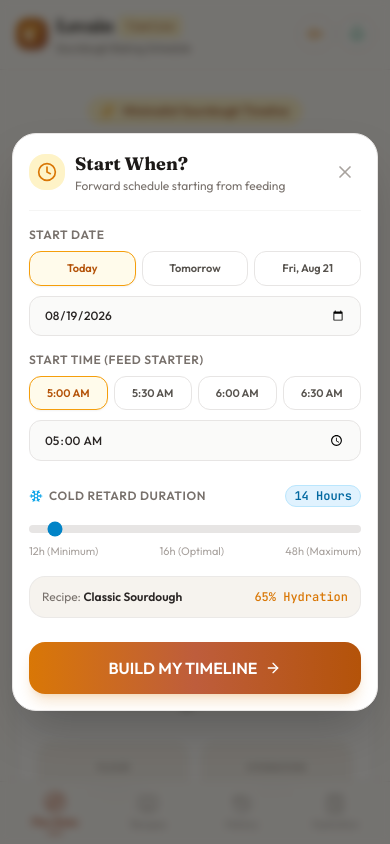
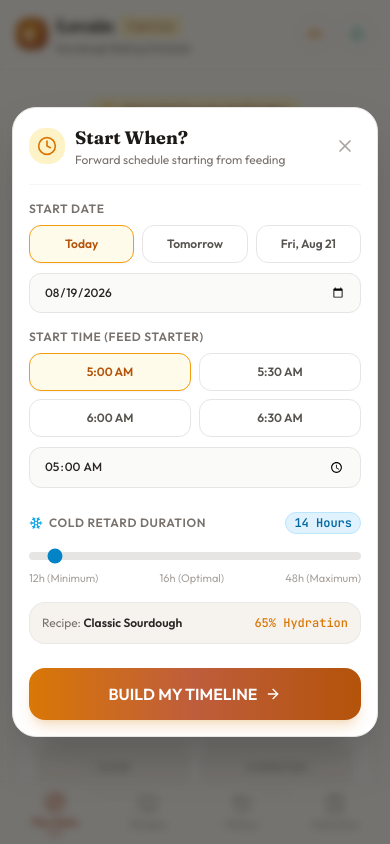
Before and after one commit to Daniel235Lobato/sourdough-timeline, a React (Vite) app: page / in a window 390 px wide. Both pictures are taken after a click on the button 195 px from the left and 337 px from the top of the page. Shown: the top 844 px of the page. Built offline with nearby package versions, Linux system fonts and the light colour scheme; the HTML template or start-up script is replaced by a standard one.

Commit message:
Eliminate horizontal card scroll and fix mobile bubble grid layout for Start When and Bake By

```diff
--- a/src/components/common/Modal.tsx
+++ b/src/components/common/Modal.tsx
@@ -42,13 +42,13 @@ export const Modal: React.FC<ModalProps> = ({
 
   return createPortal(
     <div
-      className={`fixed inset-0 z-50 flex items-center justify-center p-3 sm:p-6 overflow-y-auto overscroll-contain animate-fade-in ${backdropClass}`}
+      className={`fixed inset-0 z-50 flex items-center justify-center p-3 sm:p-6 overflow-y-auto overflow-x-hidden overscroll-contain animate-fade-in ${backdropClass}`}
       onClick={onClose}
       role="dialog"
       aria-modal="true"
     >
       <div
-        className={`bg-white dark:bg-stone-900 rounded-3xl w-full p-4 sm:p-6 shadow-2xl border border-stone-200 dark:border-stone-800 relative max-h-[90vh] overflow-y-auto my-auto ${maxWidthClass} ${cardClass}`}
+        className={`bg-white dark:bg-stone-900 rounded-3xl w-full p-4 sm:p-6 shadow-2xl border border-stone-200 dark:border-stone-800 relative max-h-[90vh] overflow-y-auto overflow-x-hidden my-auto ${maxWidthClass} ${cardClass}`}
         onClick={(e) => e.stopPropagation()}
       >
         {children}
--- a/src/components/home/BakeByModal.tsx
+++ b/src/components/home/BakeByModal.tsx
@@ -165,7 +165,7 @@ export const BakeByModal: React.FC<BakeByModalProps> = ({
             </label>
 
             {/* Quick Day Chips (only showing valid future days) */}
-            <div className="grid grid-cols-3 gap-1.5 sm:gap-2 mb-2.5">
+            <div className="grid grid-cols-3 gap-2 mb-2.5">
               {[earliestDaysOffset, earliestDaysOffset + 1, earliestDaysOffset + 2].map((offset) => {
                 const dayDate = addDays(new Date(), offset);
                 const dayStr = format(dayDate, 'yyyy-MM-dd');
@@ -177,7 +177,7 @@ export const BakeByModal: React.FC<BakeByModalProps> = ({
                     key={offset}
                     type="button"
                     onClick={() => handleQuickDaySelect(offset)}
-                    className={`py-2 px-1 sm:px-2 rounded-xl text-[11px] sm:text-xs font-semibold border transition-all text-center truncate ${
+                    className={`min-w-0 w-full py-2.5 px-1 sm:px-2 rounded-xl text-xs font-semibold border transition-all text-center truncate ${
                       isSelected
                         ? 'border-crust-500 bg-crust-50 dark:bg-crust-950/50 text-crust-700 dark:text-crust-300 shadow-sm'
                         : 'border-stone-200 dark:border-stone-800 text-stone-600 dark:text-stone-300 hover:bg-stone-50 dark:hover:bg-stone-800'
@@ -189,20 +189,20 @@ export const BakeByModal: React.FC<BakeByModalProps> = ({
               })}
             </div>
 
-            <div className="grid grid-cols-1 min-[340px]:grid-cols-2 gap-2">
+            <div className="grid grid-cols-1 sm:grid-cols-2 gap-2.5">
               <input
                 type="date"
                 min={minDateAttribute}
                 value={selectedDateStr}
                 onChange={(e) => setSelectedDateStr(e.target.value)}
-                className="w-full min-w-0 bg-stone-50 dark:bg-stone-800/80 border border-stone-200 dark:border-stone-700 rounded-xl px-3 py-2.5 text-xs sm:text-sm font-medium text-stone-800 dark:text-stone-200 focus:outline-none focus:ring-2 focus:ring-crust-500"
+                className="w-full min-w-0 max-w-full box-border bg-stone-50 dark:bg-stone-800/80 border border-stone-200 dark:border-stone-700 rounded-xl px-3.5 py-2.5 text-xs sm:text-sm font-medium text-stone-800 dark:text-stone-200 focus:outline-none focus:ring-2 focus:ring-crust-500"
               />
               <input
                 type="time"
                 step="1800"
                 value={selectedTimeStr}
                 onChange={(e) => setSelectedTimeStr(e.target.value)}
-                className="w-full min-w-0 bg-stone-50 dark:bg-stone-800/80 border border-stone-200 dark:border-stone-700 rounded-xl px-3 py-2.5 text-xs sm:text-sm font-medium text-stone-800 dark:text-stone-200 focus:outline-none focus:ring-2 focus:ring-crust-500"
+                className="w-full min-w-0 max-w-full box-border bg-stone-50 dark:bg-stone-800/80 border border-stone-200 dark:border-stone-700 rounded-xl px-3.5 py-2.5 text-xs sm:text-sm font-medium text-stone-800 dark:text-stone-200 focus:outline-none focus:ring-2 focus:ring-crust-500"
               />
             </div>
           </div>
@@ -212,13 +212,13 @@ export const BakeByModal: React.FC<BakeByModalProps> = ({
             <label className="block text-[11px] font-semibold uppercase tracking-wider text-stone-500 dark:text-stone-400 mb-1.5">
               Popular Target Times:
             </label>
-            <div className="grid grid-cols-2 min-[340px]:grid-cols-4 gap-1.5 sm:gap-2">
+            <div className="grid grid-cols-2 sm:grid-cols-4 gap-2">
               {['08:00', '10:00', '12:30', '17:00'].map((time) => (
                 <button
                   key={time}
                   type="button"
                   onClick={() => handleTimePreset(time)}
-                  className={`py-2 px-1 sm:px-2 rounded-xl text-[11px] sm:text-xs font-semibold border transition-all text-center whitespace-nowrap flex items-center justify-center ${
+                  className={`min-w-0 w-full py-2.5 px-2 rounded-xl text-xs font-semibold border transition-all text-center flex items-center justify-center ${
                     selectedTimeStr === time
                       ? 'border-crust-500 bg-crust-50 dark:bg-crust-950/50 text-crust-700 dark:text-crust-300 shadow-sm font-bold'
                       : 'border-stone-200 dark:border-stone-800 text-stone-600 dark:text-stone-300 hover:bg-stone-50 dark:hover:bg-stone-800'
--- a/src/components/home/StartWhenModal.tsx
+++ b/src/components/home/StartWhenModal.tsx
@@ -132,11 +132,11 @@ export const StartWhenModal: React.FC<StartWhenModalProps> = ({
             <label className="block text-xs font-semibold uppercase tracking-wider text-stone-500 dark:text-stone-400 mb-2">
               Start Date
             </label>
-            <div className="grid grid-cols-3 gap-1.5 sm:gap-2 mb-2.5">
+            <div className="grid grid-cols-3 gap-2 mb-2.5">
               <button
                 type="button"
                 onClick={() => handleQuickDate(0)}
-                className={`py-2 px-1 sm:px-2 rounded-xl text-[11px] sm:text-xs font-semibold border transition-all text-center truncate ${
+                className={`min-w-0 w-full py-2.5 px-1 sm:px-2 rounded-xl text-xs font-semibold border transition-all text-center truncate ${
                   selectedDateStr === format(new Date(), 'yyyy-MM-dd')
                     ? 'border-amber-500 bg-amber-50 dark:bg-amber-950/50 text-amber-700 dark:text-amber-300 shadow-sm'
                     : 'border-stone-200 dark:border-stone-800 text-stone-600 dark:text-stone-300 hover:bg-stone-50 dark:hover:bg-stone-800'
@@ -147,7 +147,7 @@ export const StartWhenModal: React.FC<StartWhenModalProps> = ({
               <button
                 type="button"
                 onClick={() => handleQuickDate(1)}
-                className={`py-2 px-1 sm:px-2 rounded-xl text-[11px] sm:text-xs font-semibold border transition-all text-center truncate ${
+                className={`min-w-0 w-full py-2.5 px-1 sm:px-2 rounded-xl text-xs font-semibold border transition-all text-center truncate ${
                   selectedDateStr === format(addDays(new Date(), 1), 'yyyy-MM-dd')
                     ? 'border-amber-500 bg-amber-50 dark:bg-amber-950/50 text-amber-700 dark:text-amber-300 shadow-sm'
                     : 'border-stone-200 dark:border-stone-800 text-stone-600 dark:text-stone-300 hover:bg-stone-50 dark:hover:bg-stone-800'
@@ -158,7 +158,7 @@ export const StartWhenModal: React.FC<StartWhenModalProps> = ({
               <button
                 type="button"
                 onClick={() => handleQuickDate(2)}
-                className={`py-2 px-1 sm:px-2 rounded-xl text-[11px] sm:text-xs font-semibold border transition-all text-center truncate ${
+                className={`min-w-0 w-full py-2.5 px-1 sm:px-2 rounded-xl text-xs font-semibold border transition-all text-center truncate ${
                   selectedDateStr === format(addDays(new Date(), 2), 'yyyy-MM-dd')
                     ? 'border-amber-500 bg-amber-50 dark:bg-amber-950/50 text-amber-700 dark:text-amber-300 shadow-sm'
                     : 'border-stone-200 dark:border-stone-800 text-stone-600 dark:text-stone-300 hover:bg-stone-50 dark:hover:bg-stone-800'
@@ -172,7 +172,7 @@ export const StartWhenModal: React.FC<StartWhenModalProps> = ({
                 type="date"
                 value={selectedDateStr}
                 onChange={(e) => setSelectedDateStr(e.target.value)}
-                className="w-full bg-stone-50 dark:bg-stone-800/80 border border-stone-200 dark:border-stone-700 rounded-xl px-3.5 py-2.5 text-xs sm:text-sm font-medium text-stone-800 dark:text-stone-200 focus:outline-none focus:ring-2 focus:ring-amber-500"
+                className="w-full min-w-0 max-w-full box-border bg-stone-50 dark:bg-stone-800/80 border border-stone-200 dark:border-stone-700 rounded-xl px-3.5 py-2.5 text-xs sm:text-sm font-medium text-stone-800 dark:text-stone-200 focus:outline-none focus:ring-2 focus:ring-amber-500"
               />
             </div>
           </div>
@@ -182,13 +182,13 @@ export const StartWhenModal: React.FC<StartWhenModalProps> = ({
             <label className="block text-xs font-semibold uppercase tracking-wider text-stone-500 dark:text-stone-400 mb-2">
               Start Time (Feed Starter)
             </label>
-            <div className="grid grid-cols-2 min-[340px]:grid-cols-4 gap-1.5 sm:gap-2 mb-2.5">
+            <div className="grid grid-cols-2 sm:grid-cols-4 gap-2 mb-2.5">
               {suggestedTimes.map(({ value, label }) => (
                 <button
                   key={value}
                   type="button"
                   onClick={() => setSelectedTimeStr(value)}
-                  className={`py-2 px-1 sm:px-2 rounded-xl text-[11px] sm:text-xs font-semibold border transition-all text-center whitespace-nowrap flex items-center justify-center ${
+                  className={`min-w-0 w-full py-2.5 px-2 rounded-xl text-xs font-semibold border transition-all text-center flex items-center justify-center ${
                     selectedTimeStr === value
                       ? 'border-amber-500 bg-amber-50 dark:bg-amber-950/50 text-amber-700 dark:text-amber-300 shadow-sm'
                       : 'border-stone-200 dark:border-stone-800 text-stone-600 dark:text-stone-300 hover:bg-stone-50 dark:hover:bg-stone-800'
@@ -202,7 +202,7 @@ export const StartWhenModal: React.FC<StartWhenModalProps> = ({
               type="time"
               value={selectedTimeStr}
               onChange={(e) => setSelectedTimeStr(e.target.value)}
-              className="w-full bg-stone-50 dark:bg-stone-800/80 border border-stone-200 dark:border-stone-700 rounded-xl px-3.5 py-2.5 text-xs sm:text-sm font-medium text-stone-800 dark:text-stone-200 focus:outline-none focus:ring-2 focus:ring-amber-500"
+              className="w-full min-w-0 max-w-full box-border bg-stone-50 dark:bg-stone-800/80 border border-stone-200 dark:border-stone-700 rounded-xl px-3.5 py-2.5 text-xs sm:text-sm font-medium text-stone-800 dark:text-stone-200 focus:outline-none focus:ring-2 focus:ring-amber-500"
             />
           </div>
 
```
